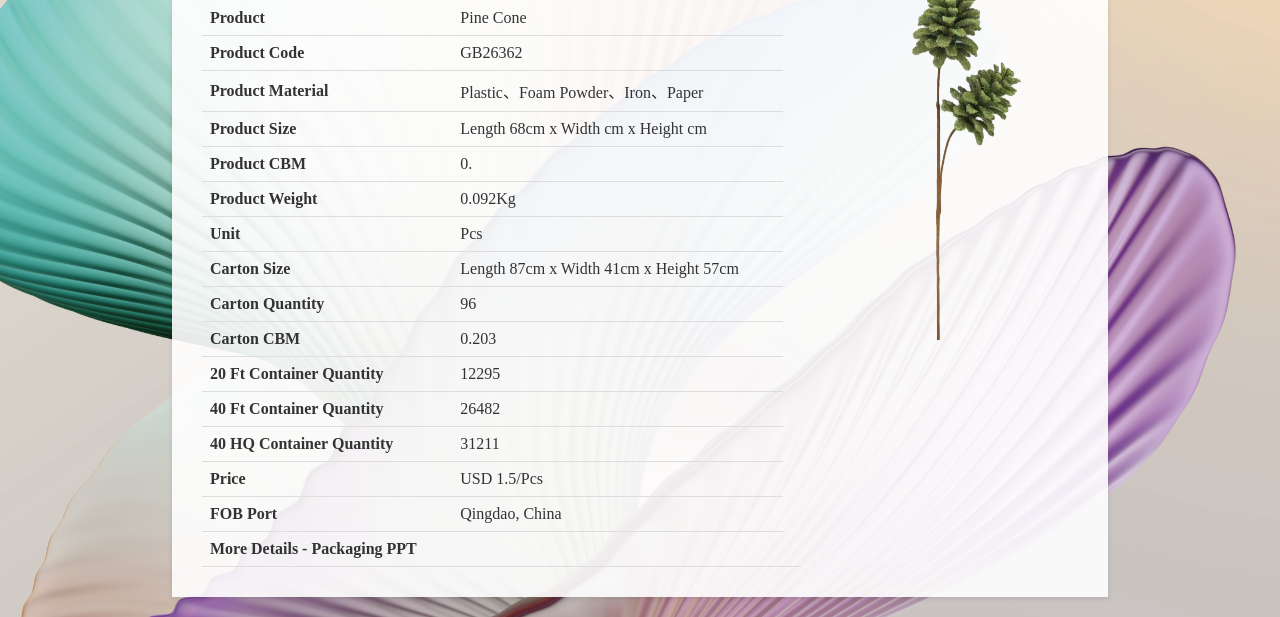
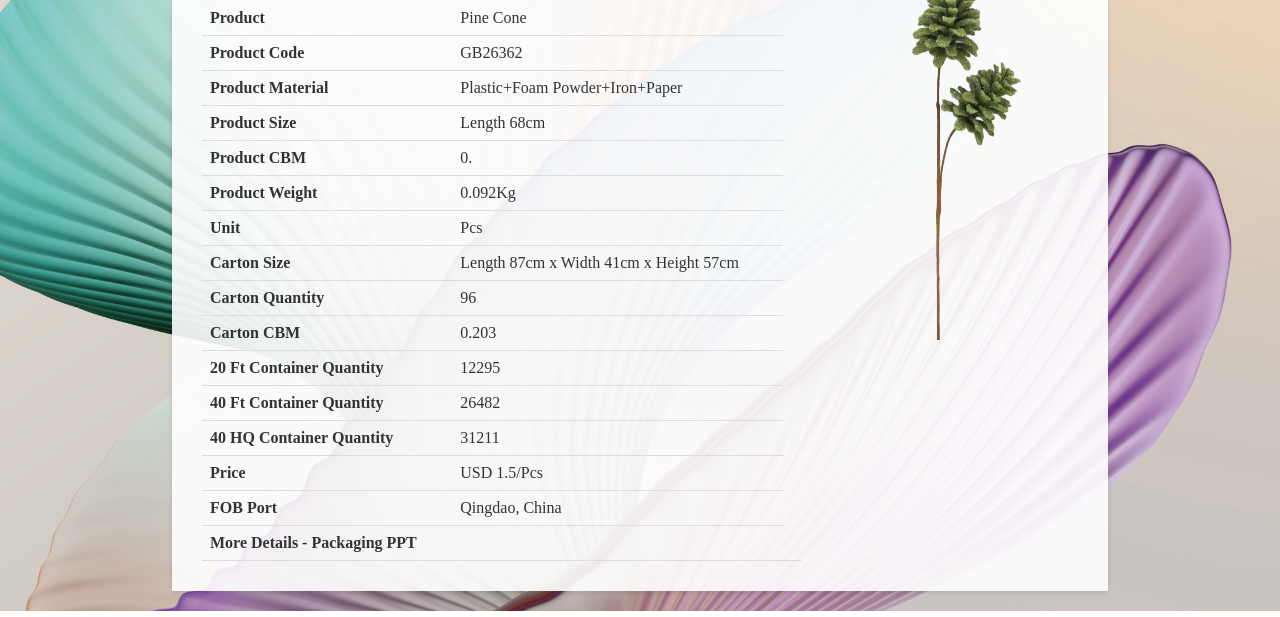
Before and after one commit to GBSLIT/GB26362, a plain HTML site: page index.html in a window 1280 px wide. Shown: the part 228-845 px from the top of the page. Drawn offline with Linux system fonts and the light colour scheme.

Commit message:
Update index.html

```diff
--- a/index.html
+++ b/index.html
@@ -145,11 +145,11 @@
                 </tr>
                 <tr>
                     <th>Product Material</th>
-                    <td>Plastic、Foam Powder、Iron、Paper</td>
+                    <td>Plastic+Foam Powder+Iron+Paper</td>
                 </tr>
                 <tr>
                     <th>Product Size</th>
-                    <td>Length 68cm x Width cm x Height cm</td>
+                    <td>Length 68cm</td>
                 </tr>
                 <tr>
                     <th>Product CBM</th>
```
